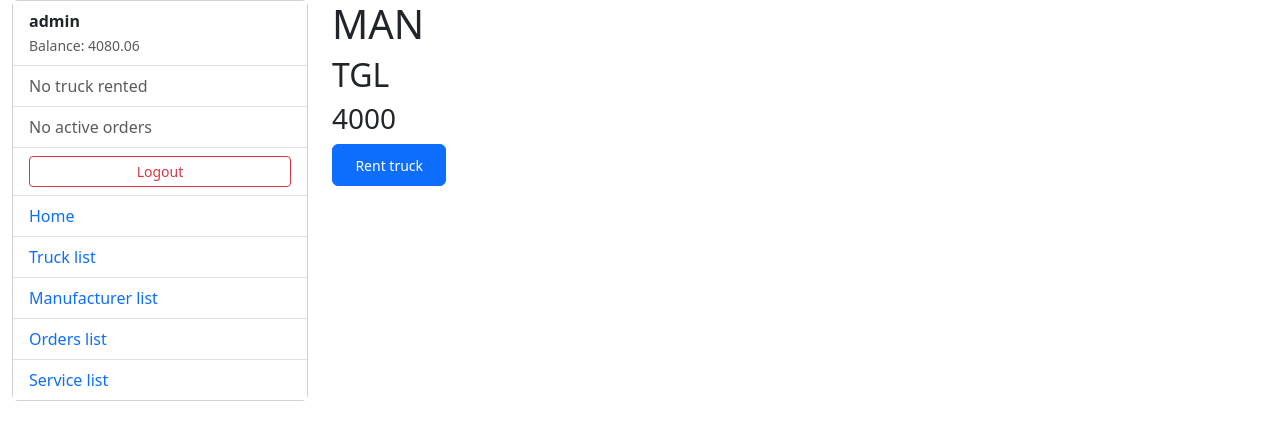
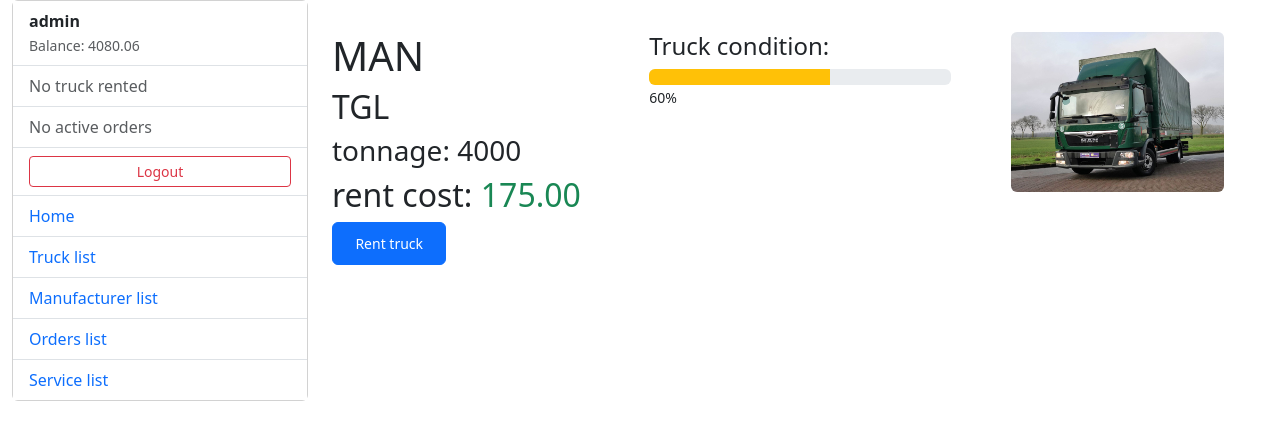
Before and after one commit to AngryAndrii/cargo-service, a Django app: page /trucks/26/truck-detail/ in a window 1280 px wide. Shown: the top 440 px of the page. Run offline with Django 5.2, Linux system fonts and the light colour scheme; a user stored in the database is signed in; data comes from the database, SQL or seed files in the repository; some libraries are stand-ins or nearby versions.

Commit message:
added truck condition

```diff
--- a/cargo/views.py
+++ b/cargo/views.py
@@ -1,11 +1,5 @@
-import datetime
-
 from django import forms
-from django.contrib.auth.decorators import login_required
 from django.contrib.auth.mixins import LoginRequiredMixin
-from django.core.paginator import Paginator
-from django.db.models import Count
-from django.shortcuts import render
 from django.urls import reverse_lazy
 from django.views import generic
 
--- a/static/css/styles.css
+++ b/static/css/styles.css
@@ -64,3 +64,16 @@
     margin-bottom: 1rem;
     font-weight: 500;
 }
+
+
+.progress-bar.good {
+    background: #4caf50;
+}
+
+.progress-bar.medium {
+    background: #ffc107;
+}
+
+.progress-bar.bad {
+    background: #f44336;
+}
--- a/templates/cargo/truck_detail.html
+++ b/templates/cargo/truck_detail.html
@@ -1,6 +1,10 @@
 {% extends "base.html" %}
+{% load static %}
 
 {% block content %}
+  <div class="row g-3 align-items-start mt-3">
+
+    <div class="col-md-4">
       <h1>
         {{ truck.manufacturer }}
       </h1>
@@ -9,8 +13,11 @@
       </h2>
 
       <h3>
-    {{ truck.tonnage }}
+        tonnage: {{ truck.tonnage }}
       </h3>
+      <h2>
+        rent cost: <span class="text-success">{{ truck.cost_for_rent }}</span>
+      </h2>
 
       <button hx-get="{% url 'cargo:rent-truck-modal' truck.id %}"
               hx-target="#modals-here"
@@ -18,5 +25,32 @@
               class="btn btn-primary btn-sm">
         Rent truck
       </button>
+    </div>
+
+
+    <div class="col-md-4">
+      <h4>Truck condition:</h4>
+      <div class="progress">
+        <div class="progress-bar
+        {% if truck.condition < 40 %} bad
+        {% elif truck.condition < 70 %} medium
+        {% else %} good
+        {% endif %}"
+             style="width: {{ truck.condition }}%">
+        </div>
+      </div>
+      <small>{{ truck.condition }}%</small>
+    </div>
+
+
+    <div class="col-md-4 text-center">
+      <img src="{% static 'models/' %}{{ truck.image }}?{{ truck.id }}"
+           alt="{{ truck.model }}"
+           class="img-fluid rounded"
+           style="max-height: 160px;">
+    </div>
+
+  </div>
+
 
 {% endblock %}
```
Lines whose indentation alone changed are shown as unchanged.
